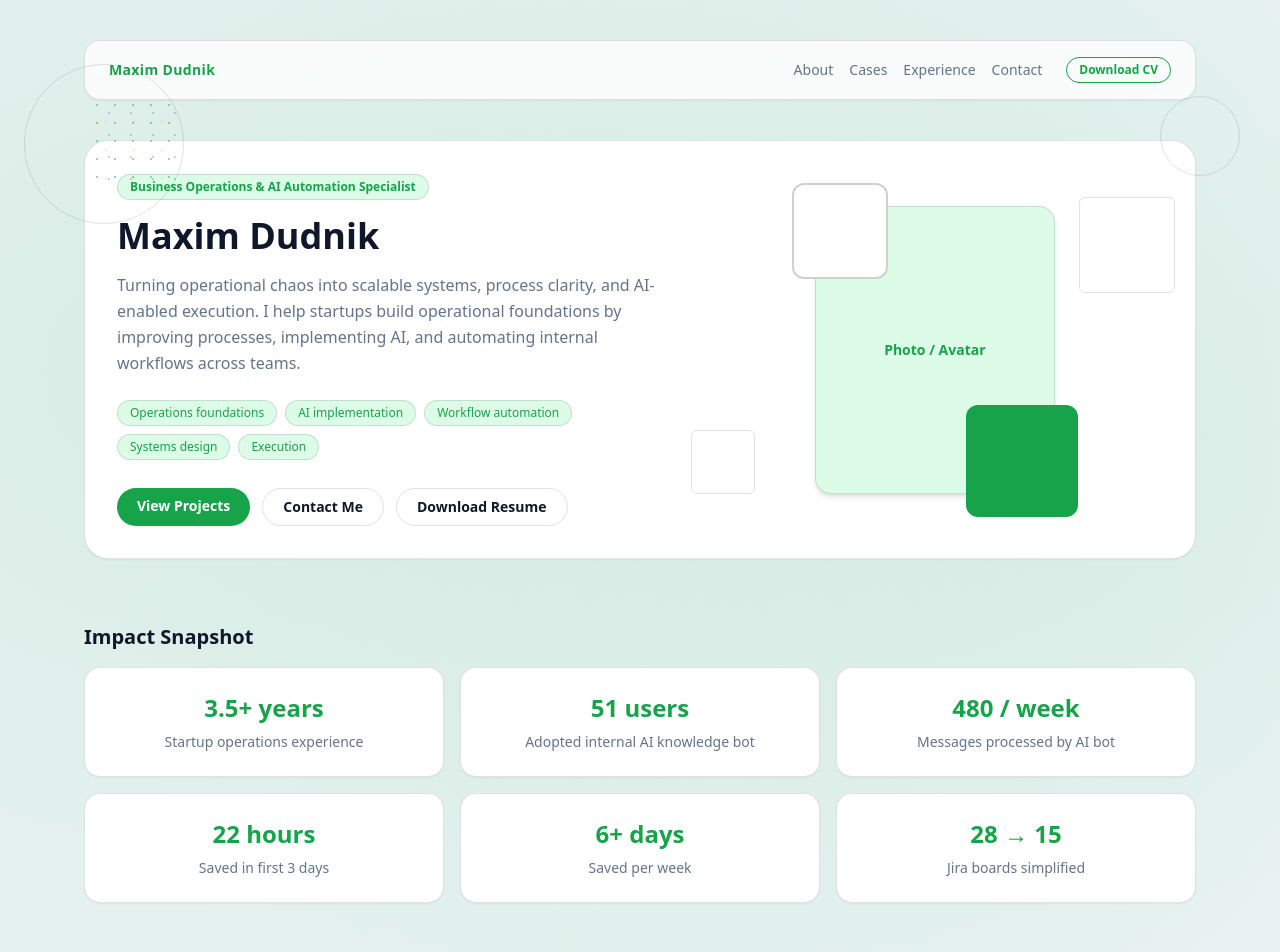
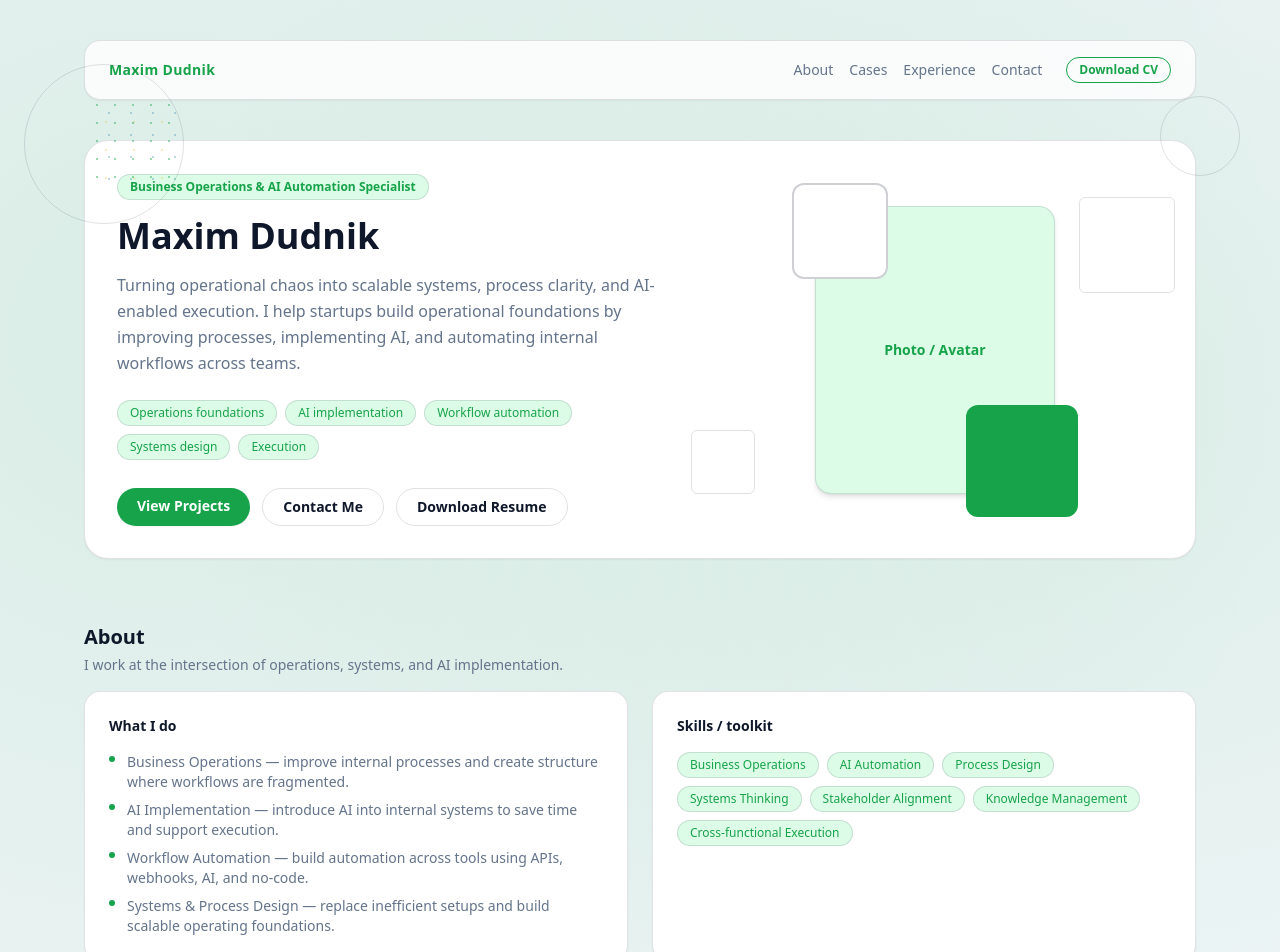
Before and after one commit to Maxximilyan/portfolio, a Next.js app: page / in a window 1280 px wide. Shown: the top 952 px of the page. Built offline with nearby package versions, Linux system fonts and the light colour scheme.

Commit message:
Remove impact snapshot section

```diff
--- a/src/app/page.tsx
+++ b/src/app/page.tsx
@@ -68,20 +68,6 @@ export default function HomePage() {
           </div>
         </div>
       </section>
-
-      <Section id="impact" title={content.impact.title}>
-        <div className="grid gap-4 md:grid-cols-3">
-          {content.impact.items.map((item) => (
-            <div
-              key={item.label}
-              className="rounded-2xl border border-border bg-card p-6 text-center shadow-sm"
-            >
-              <p className="text-2xl font-semibold text-accent">{item.value}</p>
-              <p className="mt-2 text-sm text-muted">{item.label}</p>
-            </div>
-          ))}
-        </div>
-      </Section>
 
       <Section id="about" title={content.about.title} subtitle={content.about.subtitle}>
         <div className="grid gap-6 md:grid-cols-2">
```
